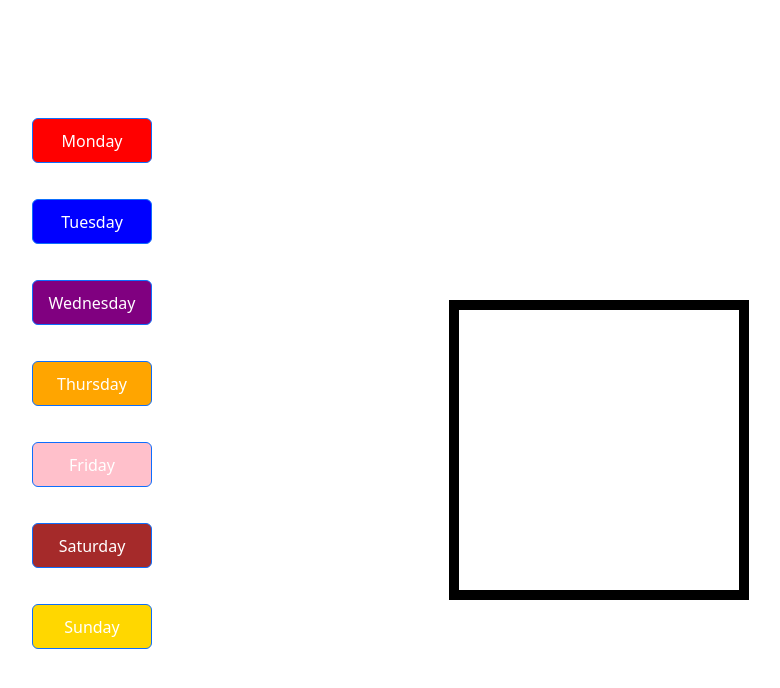
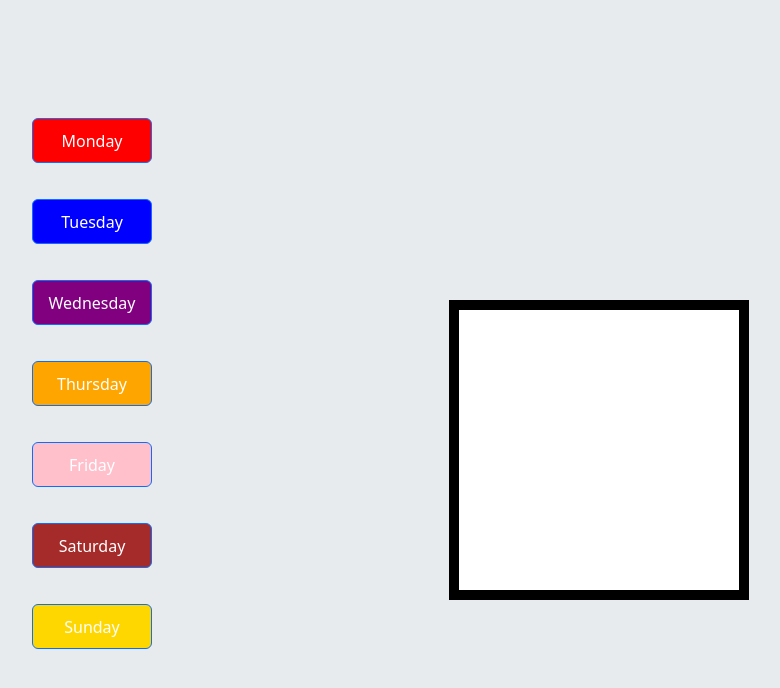
Before and after one commit to lawrence153250/Garcia_TSA2, a plain HTML site: page index.html in a window 1280 px wide. Shown: the whole page, without its empty margins (36-816 px from the left). Drawn offline with nearby package versions, Linux system fonts and the light colour scheme.

Commit message:
Update style.css

```diff
--- a/style.css
+++ b/style.css
@@ -1,3 +1,6 @@
+* {
+     background-color: #e7ebee;
+}
 button {
     width: 120px;
     height: 45px;
```
